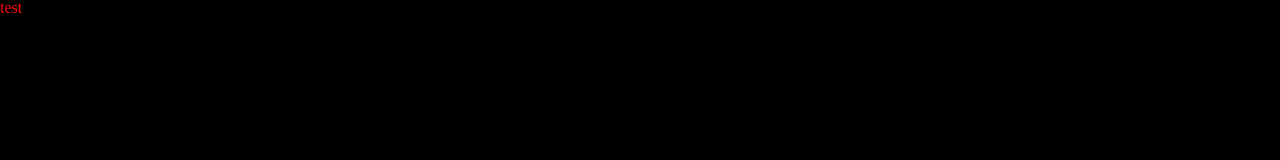
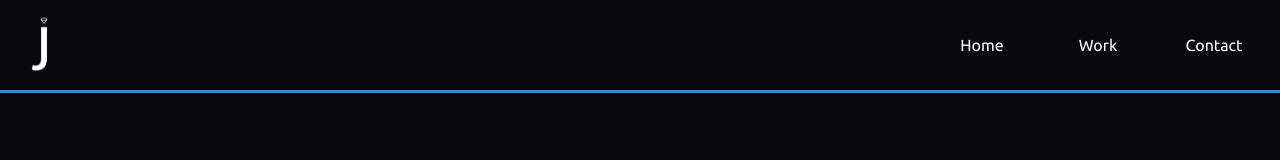
Before and after one commit to jemalmazar/fCC-p5-personal_portfolio, a website: page index.html in a window 1280 px wide. Drawn offline with Linux system fonts and the light colour scheme.

Commit message:
Build navbar

```diff
--- a/index.html
+++ b/index.html
@@ -10,9 +10,25 @@
 
     <!-- CSS Stylesheet Links -->
     <link rel="stylesheet" href="./build/css/style.min.css">
-
+    <!-- Font Stylesheets -->
+    <link rel="preconnect" href="https://fonts.gstatic.com">
+    <link href="https://fonts.googleapis.com/css2?family=Oxygen:wght@400;700&family=Reem+Kufi&family=Ubuntu:wght@400;700&display=swap" rel="stylesheet">
 </head>
 <body>
-    <p>test</p>
+
+    <nav id="navbar" class="navbar">
+
+        <a href="#" class="logo-link">
+            <img src="./images/lowercase-jem-square_edit.png" alt="Jeremiah Almazar logo" class="logo">
+        </a>
+
+        <ul class="nav-list">
+            <li class="nav-link"><a href="#">Home</a></li>
+            <li class="nav-link"><a href="#">Work</a></li>
+            <li class="nav-link"><a href="#">Contact</a></li>
+        </ul>  <!-- .nav-list  -->
+
+    </nav> <!-- .navbar -->
+
 </body>
 </html>
--- a/style.css
+++ b/style.css
@@ -2,7 +2,13 @@
 # Global Styles & CSS Variables
 --------------------------------------------------------------*/
 
+:root {
+	--main-darkgray: #09090F;
+	--main-blue: #4882B4;
+}
+
 html {
+	font-size: 100%;
     box-sizing: border-box;
   }
   *, *:before, *:after {
@@ -72,12 +78,70 @@ table {
 # Styles
 --------------------------------------------------------------*/
 
-/* Main */
+/* Nav Bar */
 
-body {
-    background: black;
+.navbar {
+	display: grid;
+	grid-template-columns: 1fr;
+	justify-items: center;
+	grid-gap: 1rem;
+	font-family: 'Ubuntu', sans-serif;
+	border-bottom: solid 3px var(--main-blue);
+	padding: 1rem;
 }
 
-p {
-    color: red;
+.nav-list {
+	display: grid;
+	grid-template-columns: repeat(3, 100px);
+	grid-gap: 1rem;
+	justify-items: center;
 }
+
+.logo {
+	height: auto;
+	width: 100%;
+	max-width: 3.5rem;
+}
+
+.nav-link a {
+	color: #FFF;
+	text-decoration: none;
+	/* https://dev.to/afif/100-underline-overlay-animation-the-ultimate-css-collection-4p40 */
+	background:
+      linear-gradient(var(--main-blue) 0 0) 0 100% /var(--d, 0) 3px no-repeat;
+  	transition:0.5s;
+	padding: 0.25rem;
+}
+
+.nav-link a:hover {
+	/* https://dev.to/afif/100-underline-overlay-animation-the-ultimate-css-collection-4p40 */
+	--d: 100%;
+}
+
+/* Main */
+body {
+	background-color: var(--main-darkgray);
+}
+
+/*--------------------------------------------------------------
+# Media Queries
+--------------------------------------------------------------*/
+
+/* Desktop */
+
+@media (min-width: 43em) {
+
+	.navbar{
+		grid-template-columns: repeat(2, 1fr);
+	}
+
+	.logo-link {
+		justify-self: start;
+	}
+
+	.nav-list {
+		justify-self: end;
+		align-self: center;
+	}
+
+}
```
Also changed, not shown: build/css/style.min.css, images/lowercase-jem-square_edit.png (added).
